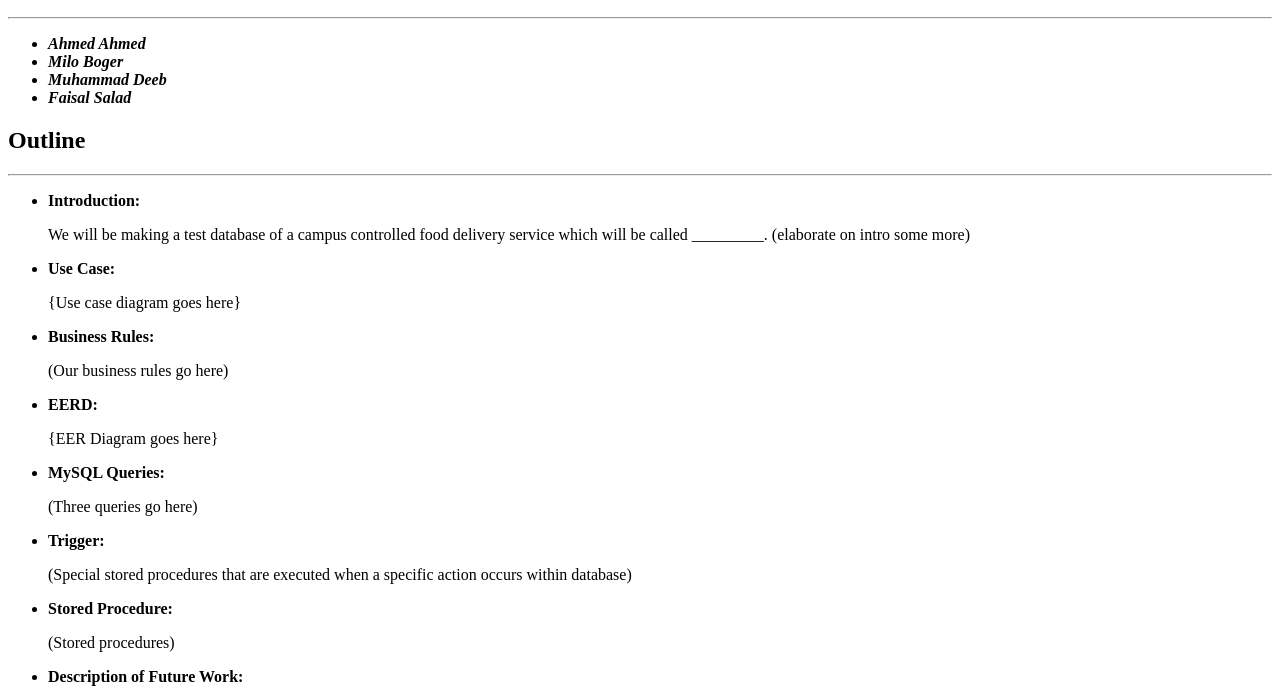
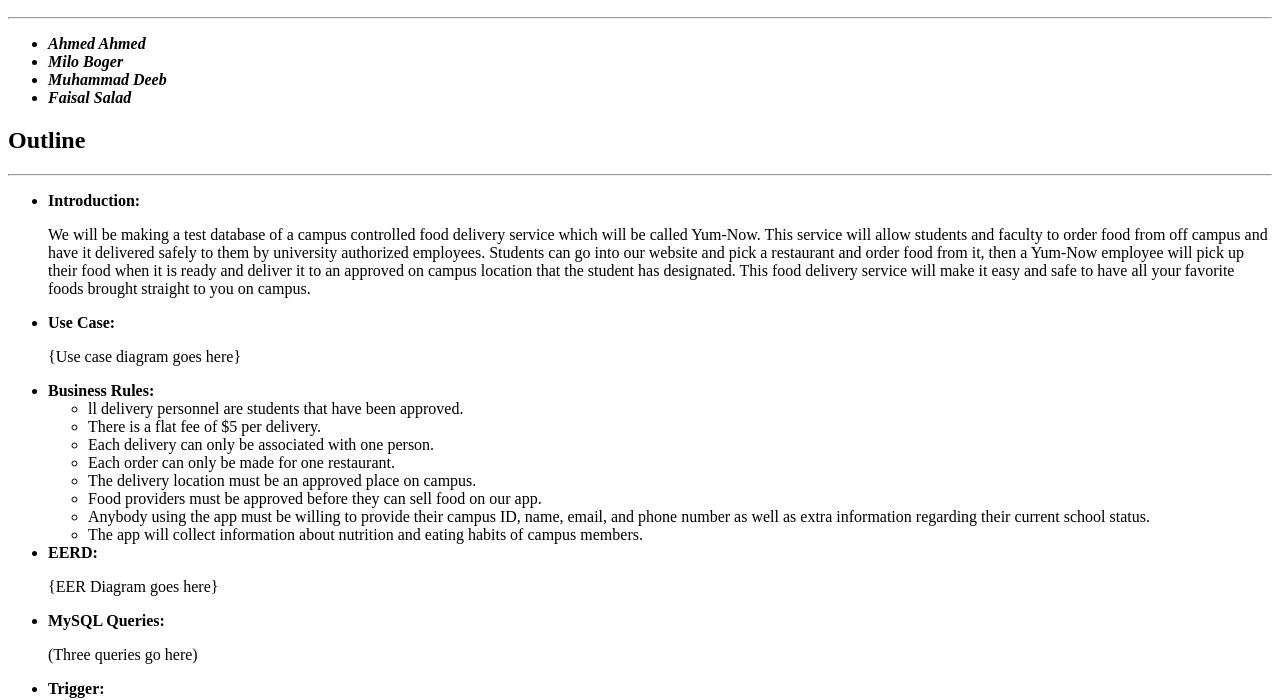
Before and after one commit to fsalad/ITCS-3160-ProjectRepo, a plain HTML site: page index.html in a window 1280 px wide. Shown: the part 110-810 px from the top of the page. Drawn offline with Linux system fonts and the light colour scheme.

Commit message:
Update index.html

```diff
--- a/index.html
+++ b/index.html
@@ -21,13 +21,22 @@
     <hr>
     <ul>
         <li><span>Introduction:</span>
-            <p>We will be making a test database of a campus controlled food delivery service which will be called _________. (elaborate on intro some more)</p>
+            <p>We will be making a test database of a campus controlled food delivery service which will be called Yum-Now. This service will allow students and faculty to order food from off campus and have it delivered safely to them by university authorized employees. Students can go into our website and pick a restaurant and order food from it, then a Yum-Now employee will pick up their food when it is ready and deliver it to an approved on campus location that the student has designated. This food delivery service will make it easy and safe to have all your favorite foods brought straight to you on campus.</p>
         </li>
         <li><span>Use Case:</span>
             <p>{Use case diagram goes here}</p>
         </li>
         <li><span>Business Rules:</span>
-            <p>(Our business rules go here)</p>
+            <ul>
+                <li>ll delivery personnel are students that have been approved.</li>
+                <li>There is a flat fee of $5 per delivery.</li>
+                <li>Each delivery can only be associated with one person.</li>
+                <li>Each order can only be made for one restaurant.</li>
+                <li>The delivery location must be an approved place on campus.</li>
+                <li>Food providers must be approved before they can sell food on our app.</li>
+                <li>Anybody using the app must be willing to provide their campus ID, name, email, and phone number as well as extra information regarding their current school status.</li>
+                <li>The app will collect information about nutrition and eating habits of campus members.</li>
+            </ul>
         </li>
         <li><span>EERD:</span>
             <p>{EER Diagram goes here}</p>
```
